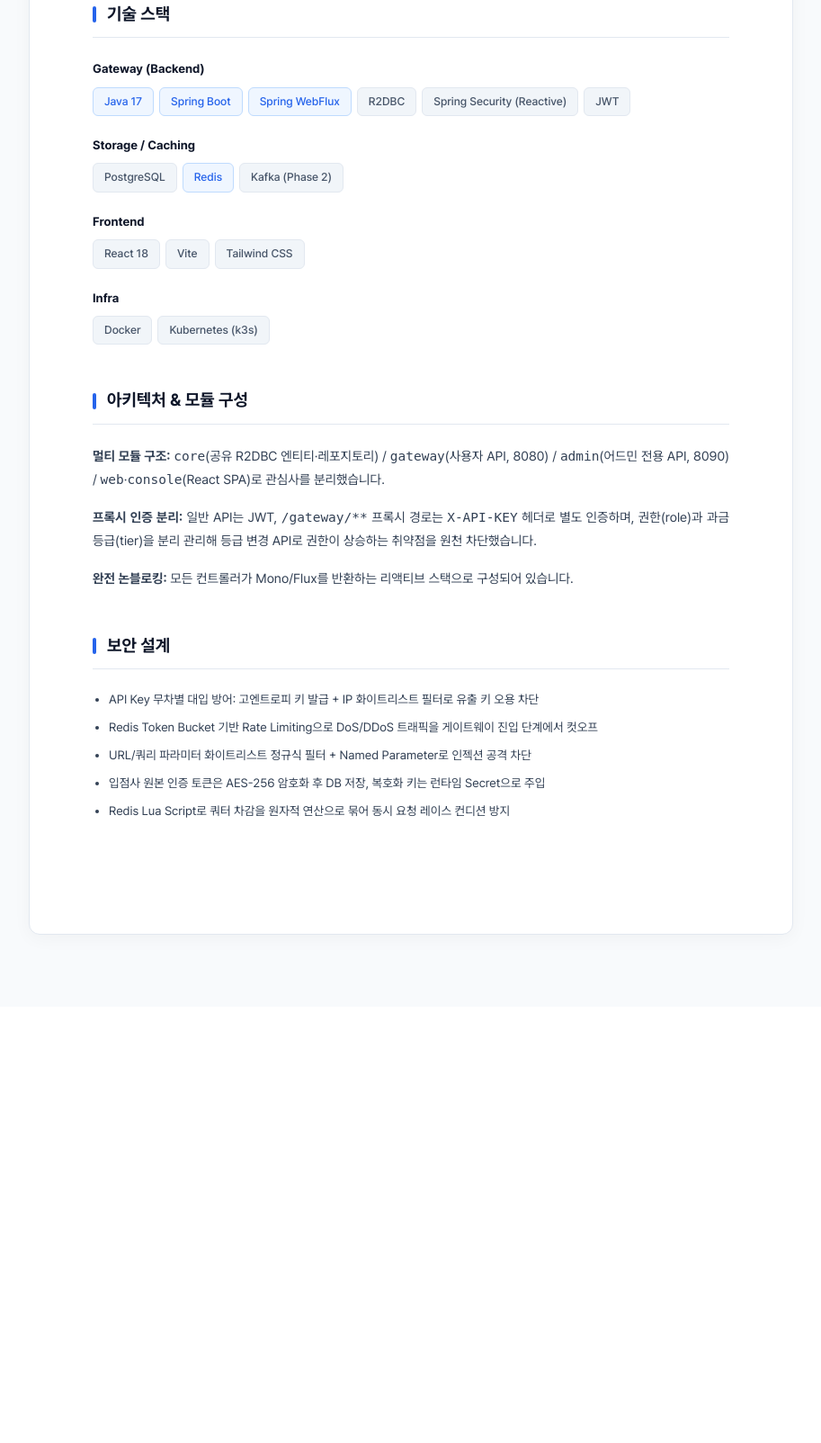
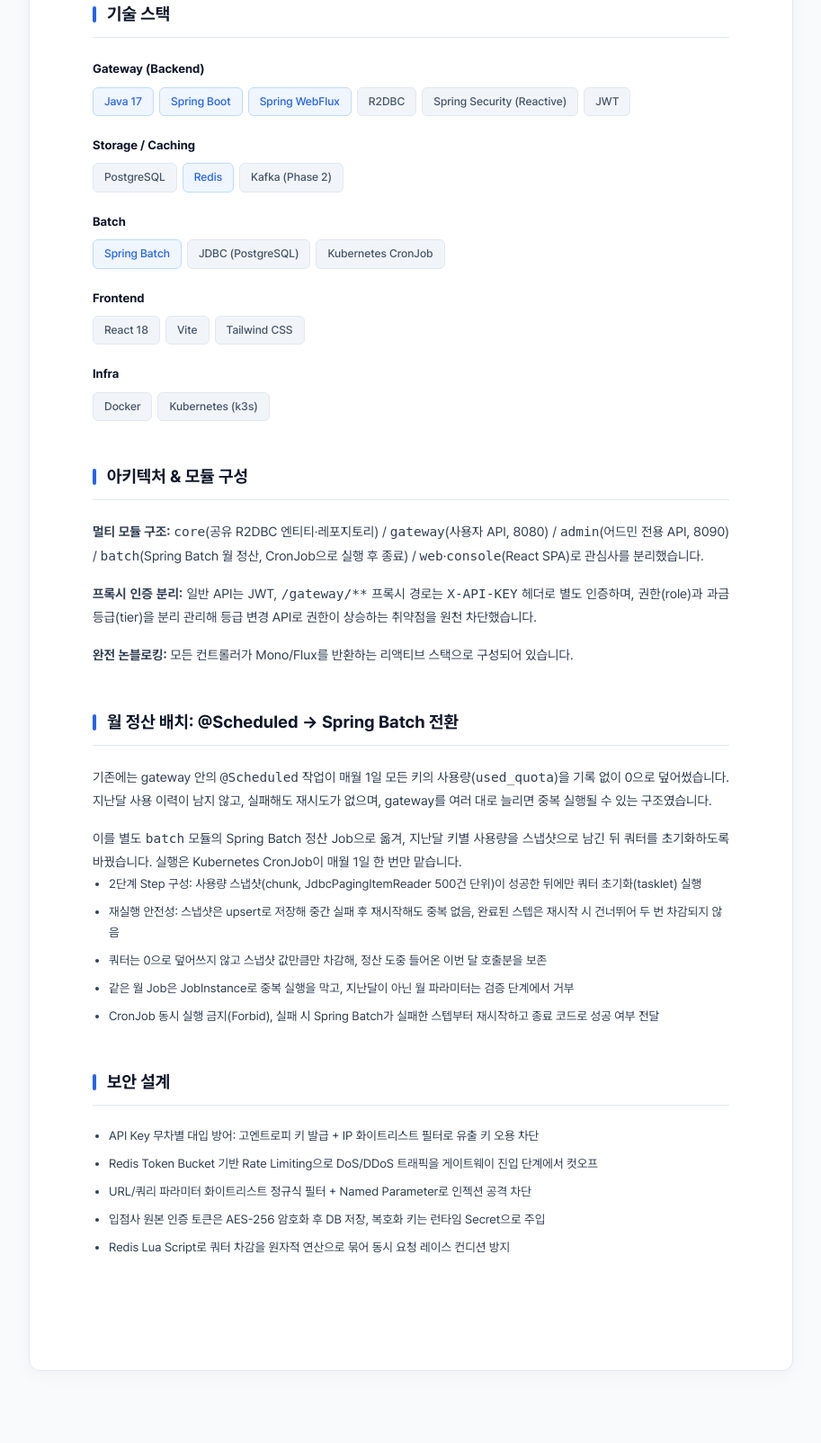
Before and after one commit to hy1116/resume, a Spring Boot app: page /portfolio/apiverse in a window 1280 px wide. Shown: the part 1278-2882 px from the top of the page at 90% size, without its empty margins (183-1096 px from the left). Before the commit the page ends 2319 px from the top, so only its background shows below. Run offline with Spring Boot 4, Linux system fonts and the light colour scheme.

Commit message:
경력기술서 업데이트 #2

```diff
--- a/src/main/resources/templates/career.html
+++ b/src/main/resources/templates/career.html
@@ -89,8 +89,9 @@
                     <span class="badge">Python</span>
                     <span class="badge">Docker</span>
                     <span class="badge">k3s</span>
+                    <span class="badge">Spring Batch</span>
                 </div>
-                <div class="tech-note">개인 프로젝트 배포 환경 구성</div>
+                <div class="tech-note">개인 프로젝트 배포 환경 구성, APIverse 월 쿼터 초기화 스케줄러를 Spring Batch 정산 Job으로 전환</div>
             </div>
         </div>
     </section>
--- a/src/main/resources/templates/portfolio-apiverse.html
+++ b/src/main/resources/templates/portfolio-apiverse.html
@@ -62,6 +62,14 @@
                 </div>
             </div>
             <div class="tech-category">
+                <div class="tech-title">Batch</div>
+                <div class="tech-badges">
+                    <span class="badge badge-highlight">Spring Batch</span>
+                    <span class="badge">JDBC (PostgreSQL)</span>
+                    <span class="badge">Kubernetes CronJob</span>
+                </div>
+            </div>
+            <div class="tech-category">
                 <div class="tech-title">Frontend</div>
                 <div class="tech-badges">
                     <span class="badge">React 18</span>
@@ -82,10 +90,25 @@
     <section>
         <h2>아키텍처 &amp; 모듈 구성</h2>
         <div class="content">
-            <p><strong>멀티 모듈 구조:</strong> <code>core</code>(공유 R2DBC 엔티티&middot;레포지토리) / <code>gateway</code>(사용자 API, 8080) / <code>admin</code>(어드민 전용 API, 8090) / <code>web</code>·<code>console</code>(React SPA)로 관심사를 분리했습니다.</p>
+            <p><strong>멀티 모듈 구조:</strong> <code>core</code>(공유 R2DBC 엔티티&middot;레포지토리) / <code>gateway</code>(사용자 API, 8080) / <code>admin</code>(어드민 전용 API, 8090) / <code>batch</code>(Spring Batch 월 정산, CronJob으로 실행 후 종료) / <code>web</code>·<code>console</code>(React SPA)로 관심사를 분리했습니다.</p>
             <p><strong>프록시 인증 분리:</strong> 일반 API는 JWT, <code>/gateway/**</code> 프록시 경로는 <code>X-API-KEY</code> 헤더로 별도 인증하며, 권한(role)과 과금 등급(tier)을 분리 관리해 등급 변경 API로 권한이 상승하는 취약점을 원천 차단했습니다.</p>
             <p><strong>완전 논블로킹:</strong> 모든 컨트롤러가 Mono/Flux를 반환하는 리액티브 스택으로 구성되어 있습니다.</p>
         </div>
+    </section>
+
+    <section>
+        <h2>월 정산 배치: @Scheduled &rarr; Spring Batch 전환</h2>
+        <div class="content">
+            <p>기존에는 gateway 안의 <code>@Scheduled</code> 작업이 매월 1일 모든 키의 사용량(<code>used_quota</code>)을 기록 없이 0으로 덮어썼습니다. 지난달 사용 이력이 남지 않고, 실패해도 재시도가 없으며, gateway를 여러 대로 늘리면 중복 실행될 수 있는 구조였습니다.</p>
+            <p>이를 별도 <code>batch</code> 모듈의 Spring Batch 정산 Job으로 옮겨, 지난달 키별 사용량을 스냅샷으로 남긴 뒤 쿼터를 초기화하도록 바꿨습니다. 실행은 Kubernetes CronJob이 매월 1일 한 번만 맡습니다.</p>
+        </div>
+        <ul class="project-bullets">
+            <li>2단계 Step 구성: 사용량 스냅샷(chunk, JdbcPagingItemReader 500건 단위)이 성공한 뒤에만 쿼터 초기화(tasklet) 실행</li>
+            <li>재실행 안전성: 스냅샷은 upsert로 저장해 중간 실패 후 재시작해도 중복 없음, 완료된 스텝은 재시작 시 건너뛰어 두 번 차감되지 않음</li>
+            <li>쿼터는 0으로 덮어쓰지 않고 스냅샷 값만큼만 차감해, 정산 도중 들어온 이번 달 호출분을 보존</li>
+            <li>같은 월 Job은 JobInstance로 중복 실행을 막고, 지난달이 아닌 월 파라미터는 검증 단계에서 거부</li>
+            <li>CronJob 동시 실행 금지(Forbid), 실패 시 Spring Batch가 실패한 스텝부터 재시작하고 종료 코드로 성공 여부 전달</li>
+        </ul>
     </section>
 
     <section>
```
